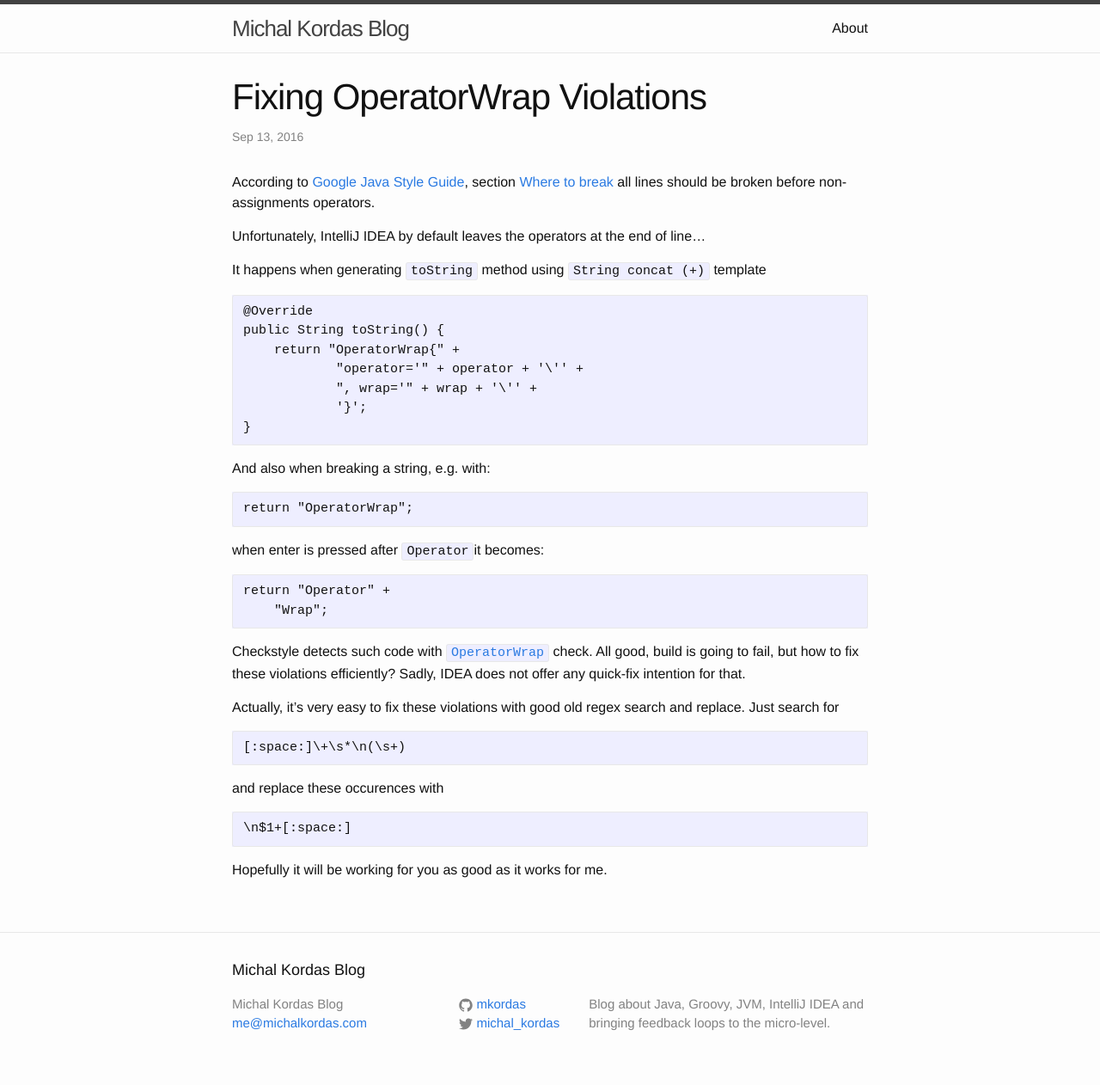
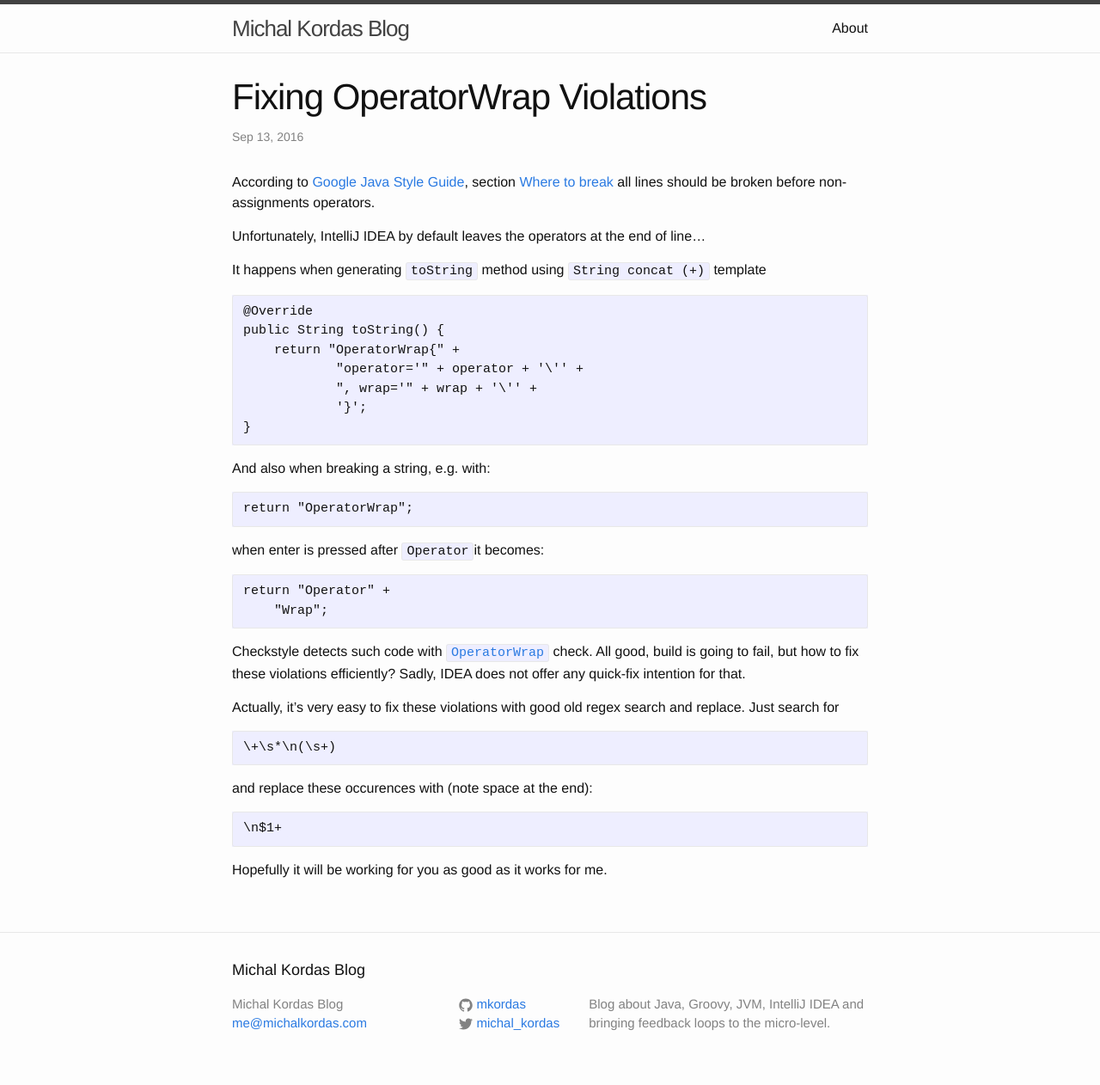
Before and after one commit to mkordas/mkordas.github.io, a Jekyll site: the page built from _posts/2016-09-13-fixing-operator-wrap.md, in a window 1280 px wide. Shown: the whole page at 86% size. Built offline with Jekyll 4.4.1, drawn with Linux system fonts in a browser that asks for light colours.

Commit message:
Fix patterns

```diff
--- a/_posts/2016-09-13-fixing-operator-wrap.md
+++ b/_posts/2016-09-13-fixing-operator-wrap.md
@@ -35,10 +35,10 @@ Checkstyle detects such code with [`OperatorWrap`](http://checkstyle.sourceforge
 
 Actually, it's very easy to fix these violations with good old regex search and replace. Just search for
 
-    [:space:]\+\s*\n(\s+)
+    \+\s*\n(\s+)
 
-and replace these occurences with
+and replace these occurences with (note space at the end):
 
-    \n$1+[:space:]
+    \n$1+
 
 Hopefully it will be working for you as good as it works for me.
```
